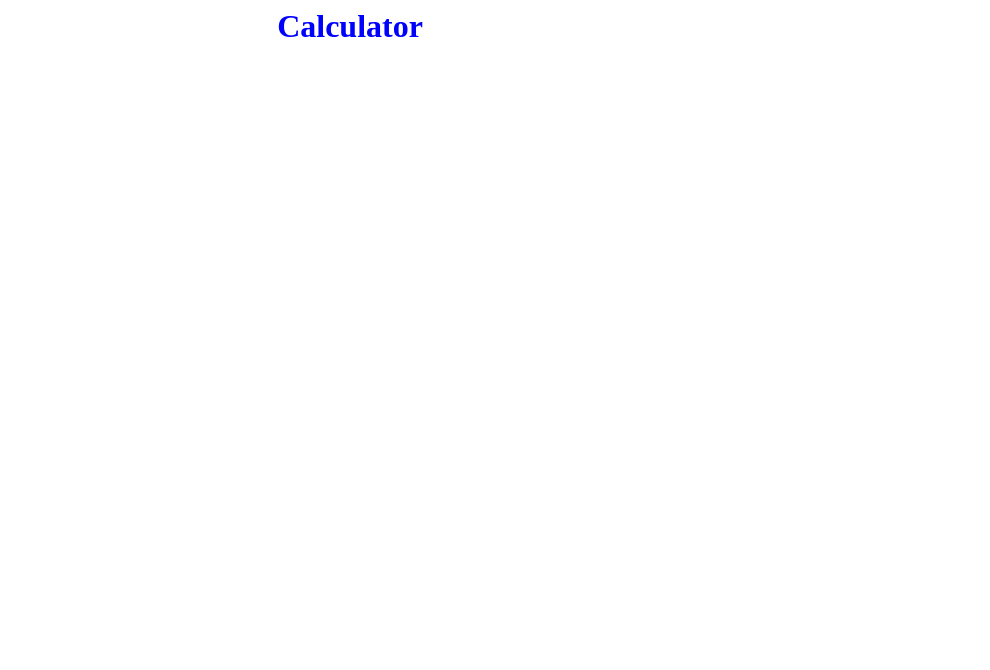
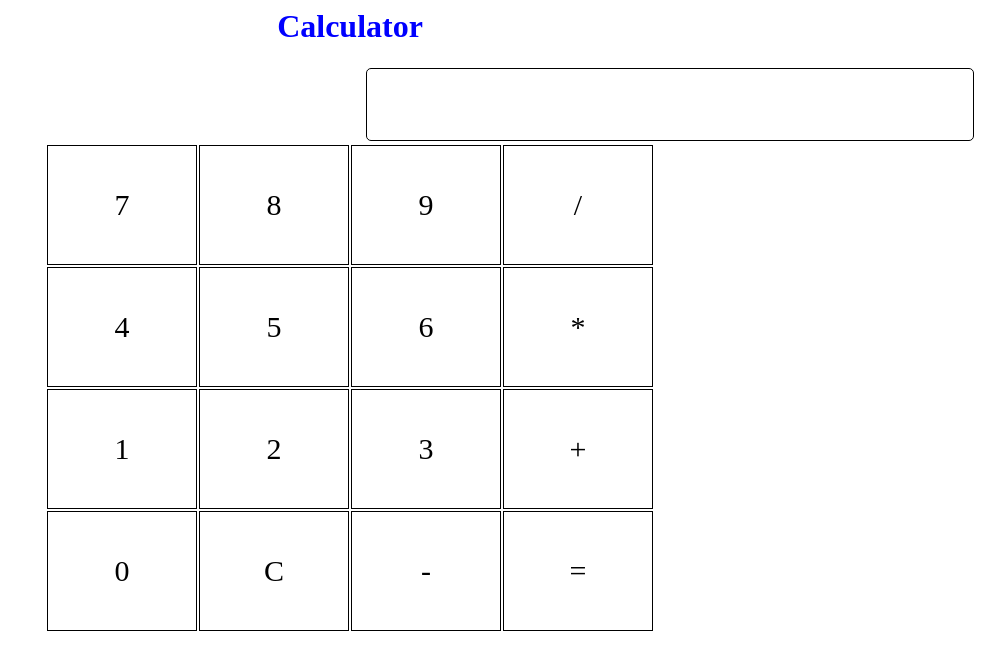
Before and after one commit to normaninst/calculator, a plain HTML site: page index.html in a window 1280 px wide. Shown: the whole page, without its empty margins (290-1280 px from the left). Drawn offline with Linux system fonts and the light colour scheme.

Commit message:
First commit

```diff
--- a/index.html
+++ b/index.html
@@ -6,6 +6,26 @@
   </head>
   <body>
     <h1>Calculator</h1>
+    <div class="container">
+      <div class="button">7</div>
+      <div class="button">8</div>
+      <div class="button">9</div>
+      <div class="button">/</div>
+      <div class="button">4</div>
+      <div class="button">5</div>
+      <div class="button">6</div>
+      <div class="button">*</div>
+      <div class="button">1</div>
+      <div class="button">2</div>
+      <div class="button">3</div>
+      <div class="button">+</div>
+      <div class="button">0</div>
+      <div class="button">C</div>
+      <div class="button">-</div>
+      <div class="button">=</div>
+      <div id="display"></div>
+    </div>
+
     <script src="javascript.js"></script>
   </body>
   <meta charset="UTF-8">
--- a/javascript.js
+++ b/javascript.js
@@ -1,10 +1,21 @@
+function operate (operator, a, b) {
+    switch (operator) {
+        case '+':
+            return add(a,b);
+            break;
+        case '-':
+            return substract(a, b);
+            break;
+        case '*':
+            return multiply(a, b);
+            break;
+        case ':':
+            return divide(a, b);
+            break;
+    }
+}
+
 const add = (a, b) => a + b;
 const substract = (a, b) => a - b;
 const multiply = (a, b) => a * b;
-const divide = (a, b) => a - b;
-
-function operate (operator, a, b) {
-    if(operator ==  '+') {
-        add(a, b)
-    }
-}
+const divide = (a, b) => a / b;
--- a/style.css
+++ b/style.css
@@ -1,5 +1,38 @@
 h1 {
     margin: auto;
+    align-self: center;
     text-align: center;
     color: blue;
 }
+
+.container {
+    display: grid;
+    position: relative;
+    justify-content: center;
+    margin-top: 100px;
+    grid-template-columns: 150px 150px 150px 150px;
+    grid-template-rows: 120px 120px 120px 120px;
+    grid-gap: 2px;
+
+}
+
+#display {
+    position: absolute;
+    align-self: center;
+    bottom: 490px;
+    left: 648px;
+    height: 65px;
+    width: 600px;
+    border: 1px solid black;
+    border-radius: 5px;
+    padding: 3px;
+    clear: right;
+}
+
+.button {
+    display: flex;
+    border: 1px solid rgba(0 , 0 ,0);
+    justify-content: center;
+    align-items: center;
+    font-size: 30px;
+}
```
